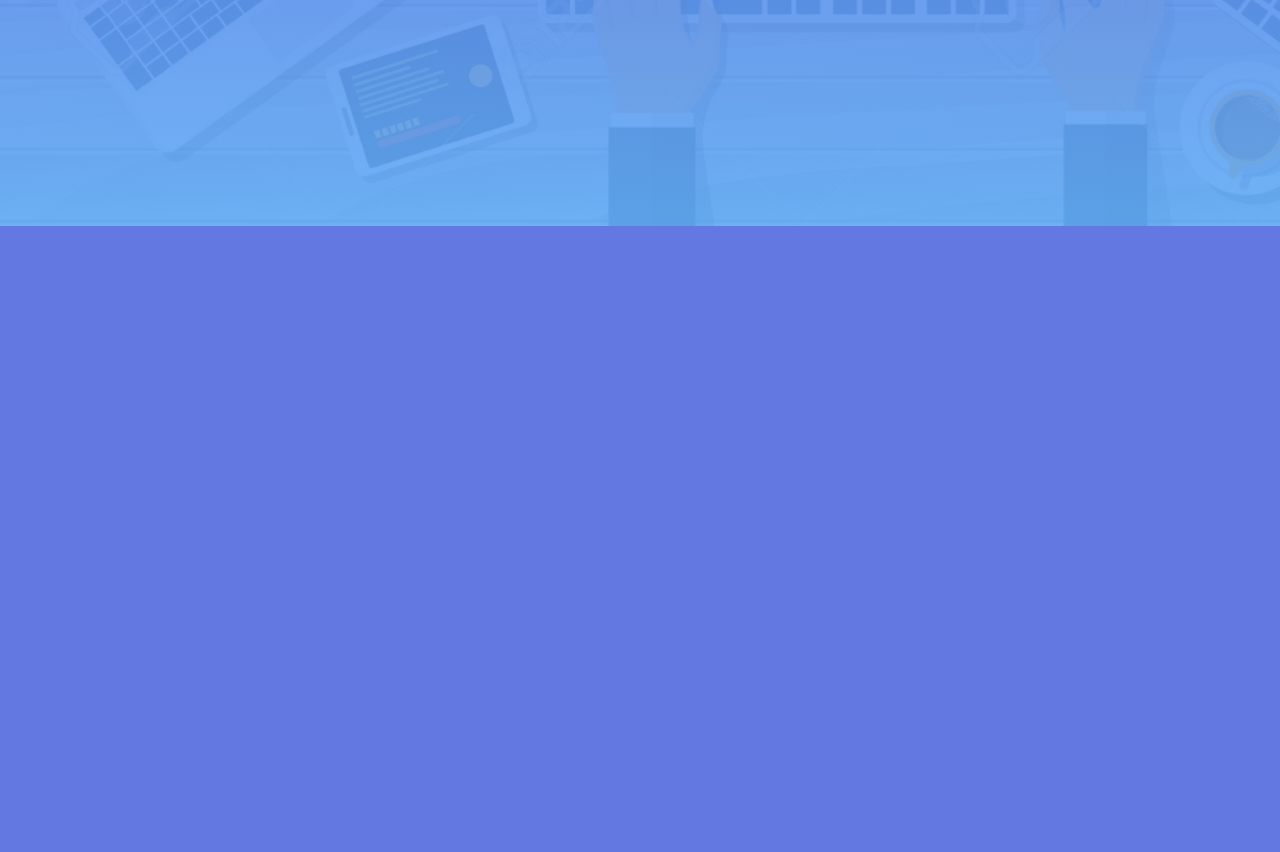
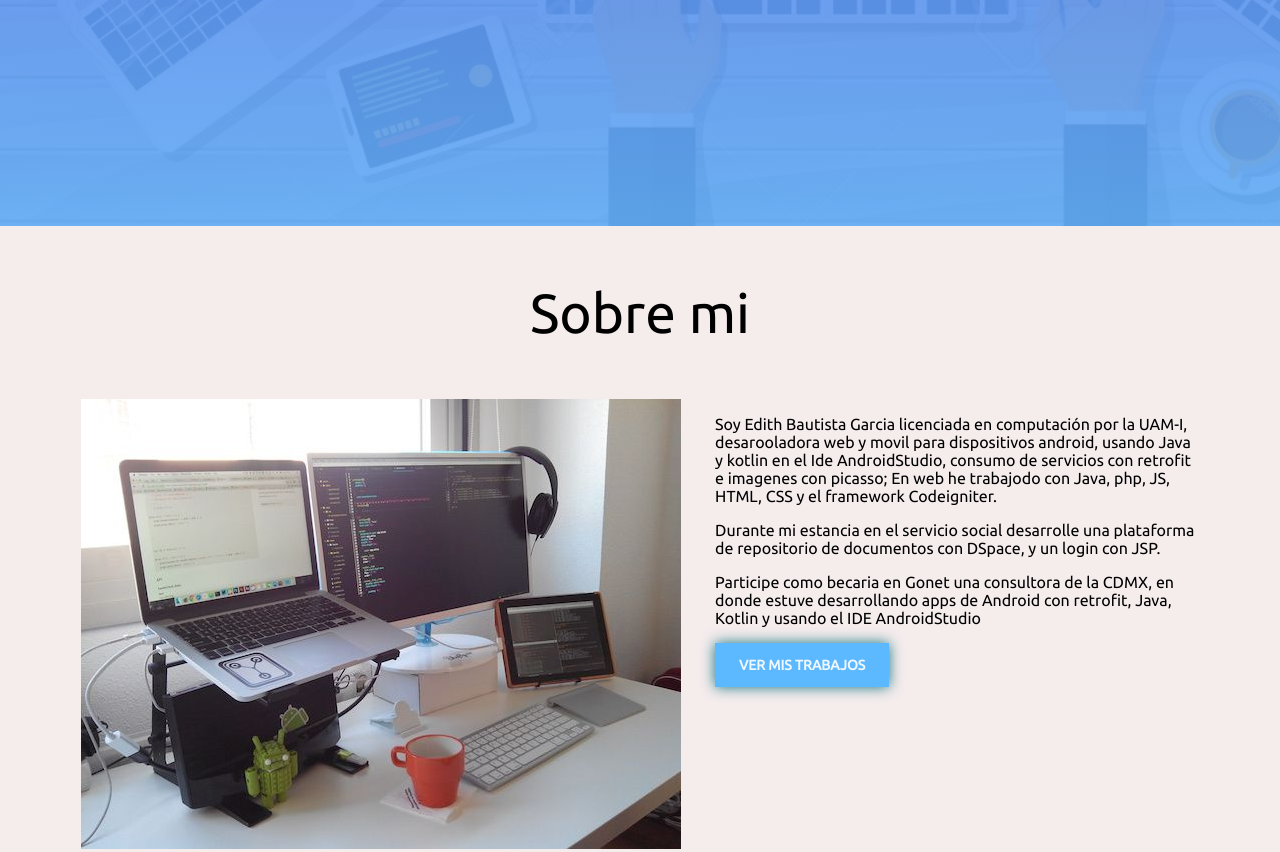
Before and after one commit to EdmaryBaga/EdithBautista, a PHP site: page / in a window 1280 px wide. Shown: the part 574-1426 px from the top of the page. Before the commit the page ends 800 px from the top, so only its background shows below. Run offline with PHP 8.4, Linux system fonts and the light colour scheme.

Commit message:
Se agrego la seccion de informacion 'Sobre mi ' y se agregaron estilos para esta

```diff
--- a/estilos/style.css
+++ b/estilos/style.css
@@ -30,7 +30,8 @@
     text-align: center;
 }
 
-.contenedor-titulo a {
+.contenedor-titulo a,
+#sobre_mi a {
     font-size: 14px;
     color: aliceblue;
     font-weight: bold;
@@ -105,3 +106,24 @@
     /*background-size: cover permite ajustar la imagen al espacio establecido*/
     background-size: cover;
 }
+
+
+/*Secvion sobre mi*/
+
+h3 {
+    text-align: center;
+    font-size: 55px;
+    /*el font-weight de los h3 por defecto el bold(negrita)*/
+    font-weight: normal;
+}
+
+#sobre_mi .contenedor-sobre-mi {
+    display: flex;
+    /*colocamos espacio entre los elemntos de .contenedor-sobre-mi*/
+    justify-content: space-around;
+}
+
+#sobre_mi .text-yo {
+    /*Hacemos mas pequeño el texto de el div sobre-mi*/
+    width: 42%;
+}
--- a/index.html
+++ b/index.html
@@ -47,6 +47,36 @@
         </div>
 
     </header>
+
+    <!--Main indica que este es el contenido principal-->
+    <main>
+        <!--Section se usa como semantica para indicar la seccion sobre mi-->
+        <section id="sobre_mi">
+            <div class="contenedor">
+                <h3>Sobre mi</h3>
+                <div class="contenedor-sobre-mi">
+                    <div class="escritorio">
+                        <!--Agregamos imagen como contenido-->
+                        <img src="imagenes/EscritorioFree.jpg"></img>
+                    </div>
+                    <div class="text-yo">
+                        <p>
+                            Soy Edith Bautista Garcia licenciada en computación por la UAM-I, desarooladora web y movil para dispositivos android, usando Java y kotlin en el Ide AndroidStudio, consumo de servicios con retrofit e imagenes con picasso; En web he trabajodo con Java,
+                            php, JS, HTML, CSS y el framework Codeigniter.
+                        </p>
+                        <p>
+                            Durante mi estancia en el servicio social desarrolle una plataforma de repositorio de documentos con DSpace, y un login con JSP.
+                        </p>
+                        <p>
+                            Participe como becaria en Gonet una consultora de la CDMX, en donde estuve desarrollando apps de Android con retrofit, Java, Kotlin y usando el IDE AndroidStudio
+                        </p>
+                        <a href="">VER MIS TRABAJOS</a>
+                    </div>
+                </div>
+            </div>
+        </section>
+    </main>
+
 </body>
 
 </html>
```
